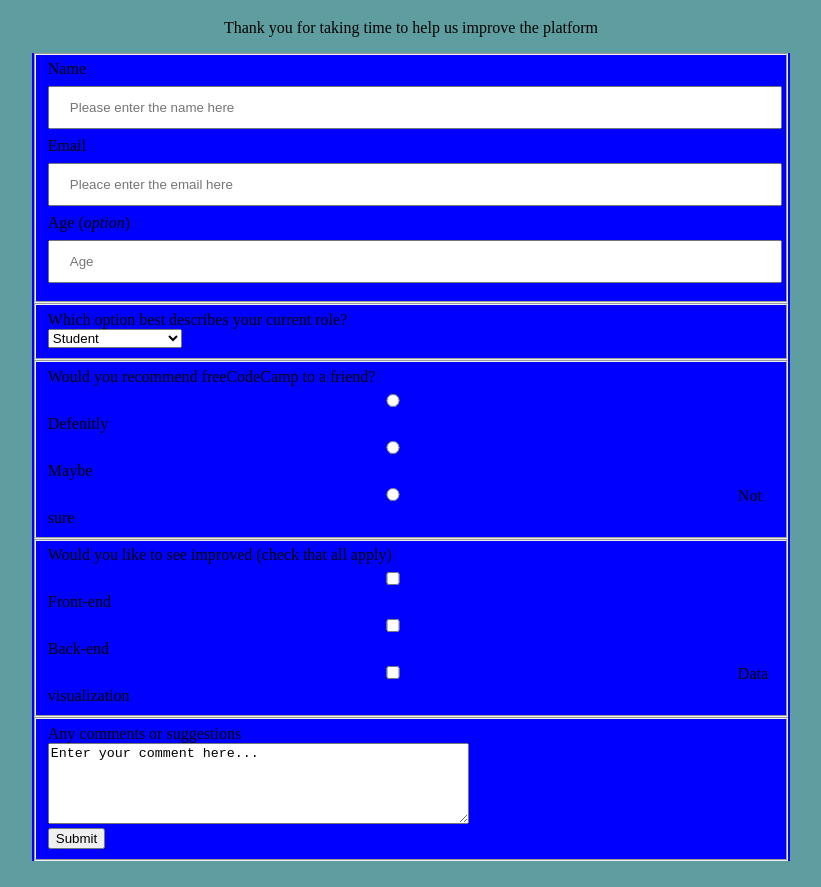
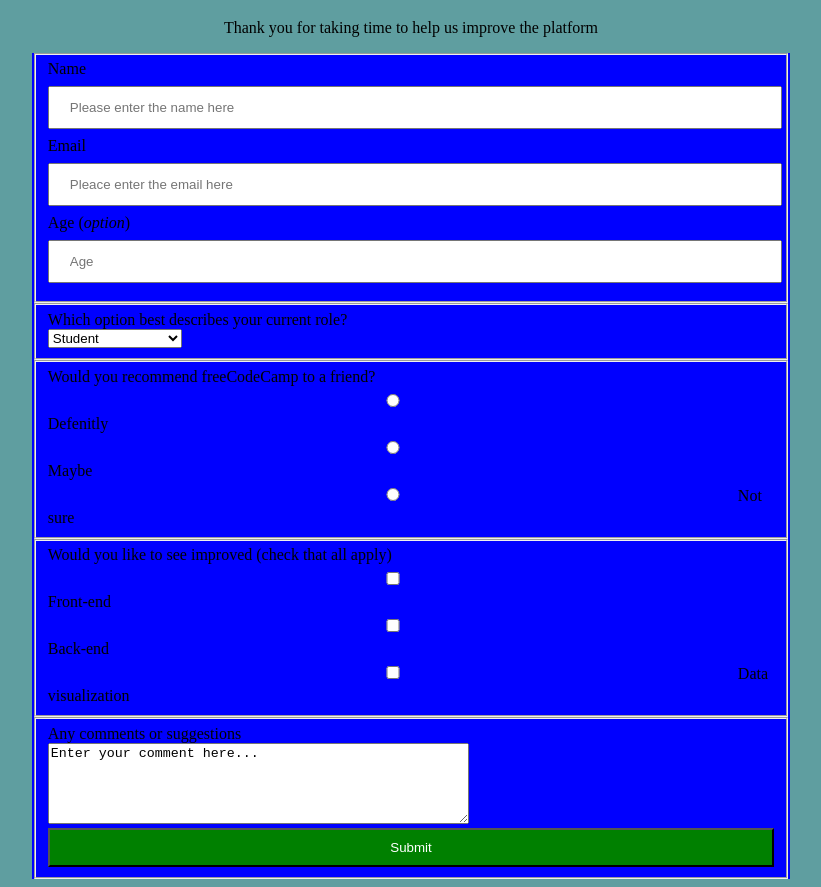
Before and after one commit to ollyfuse/HtmlcssChallenge, a plain HTML site: page Index.html in a window 1280 px wide. Shown: the part 69-956 px from the top of the page, without its empty margins (229-1050 px from the left). Drawn offline with Linux system fonts and the light colour scheme.

Commit message:
addedStyle

```diff
--- a/Index.html
+++ b/Index.html
@@ -49,7 +49,7 @@
         <label for="textarea-label">Any comments or suggestions<br>
         <textarea rows="5" cols="50">Enter your comment here...</textarea></label><br>
 
-        <button type="submit">Submit</button>
+        <button type="submit" class="submit-button">Submit</button>
     </fieldset>
     </form>
     </div>
--- a/Styles.css
+++ b/Styles.css
@@ -17,3 +17,12 @@ input{
 #header{
     text-align: center;
 }
+.submit-button {
+    display: block;
+    width: 100%;
+    padding: 0.75em;
+    background-color: green;
+    color: white;
+    cursor:pointer;
+
+}
```
